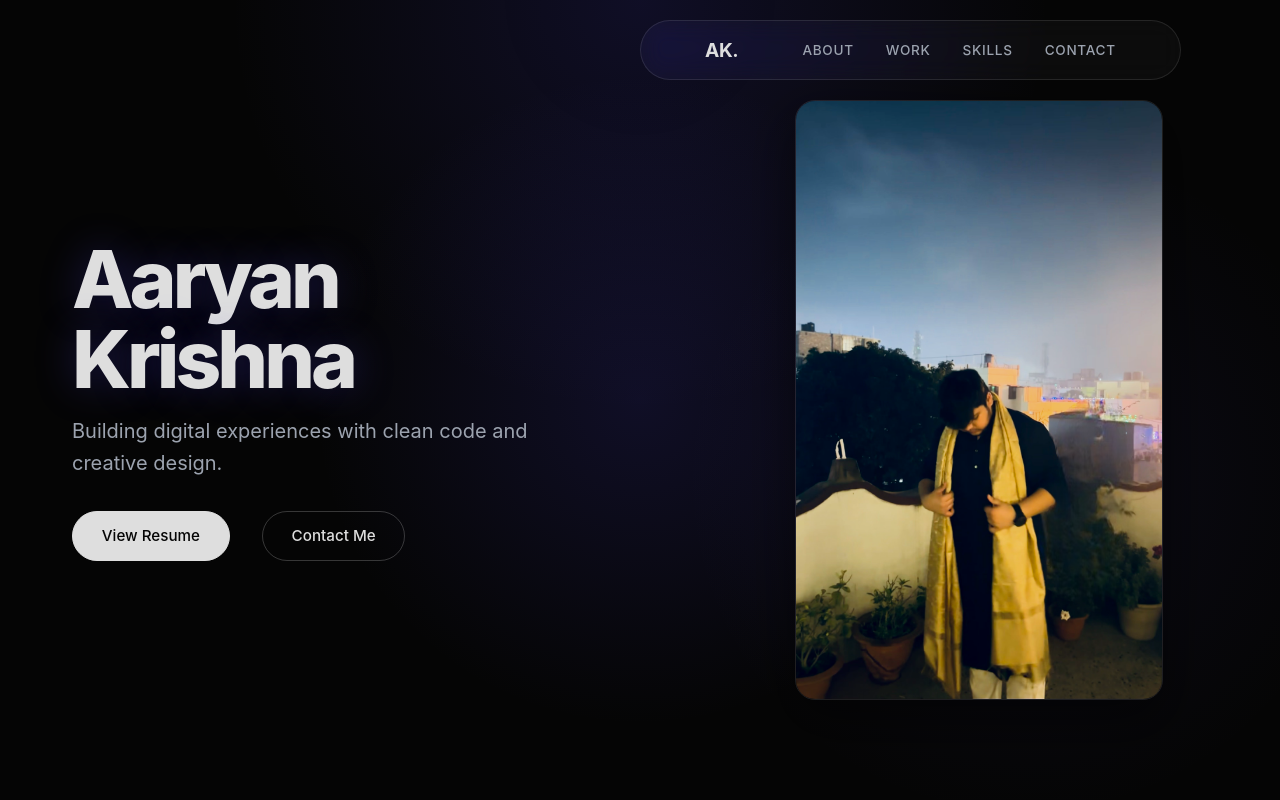
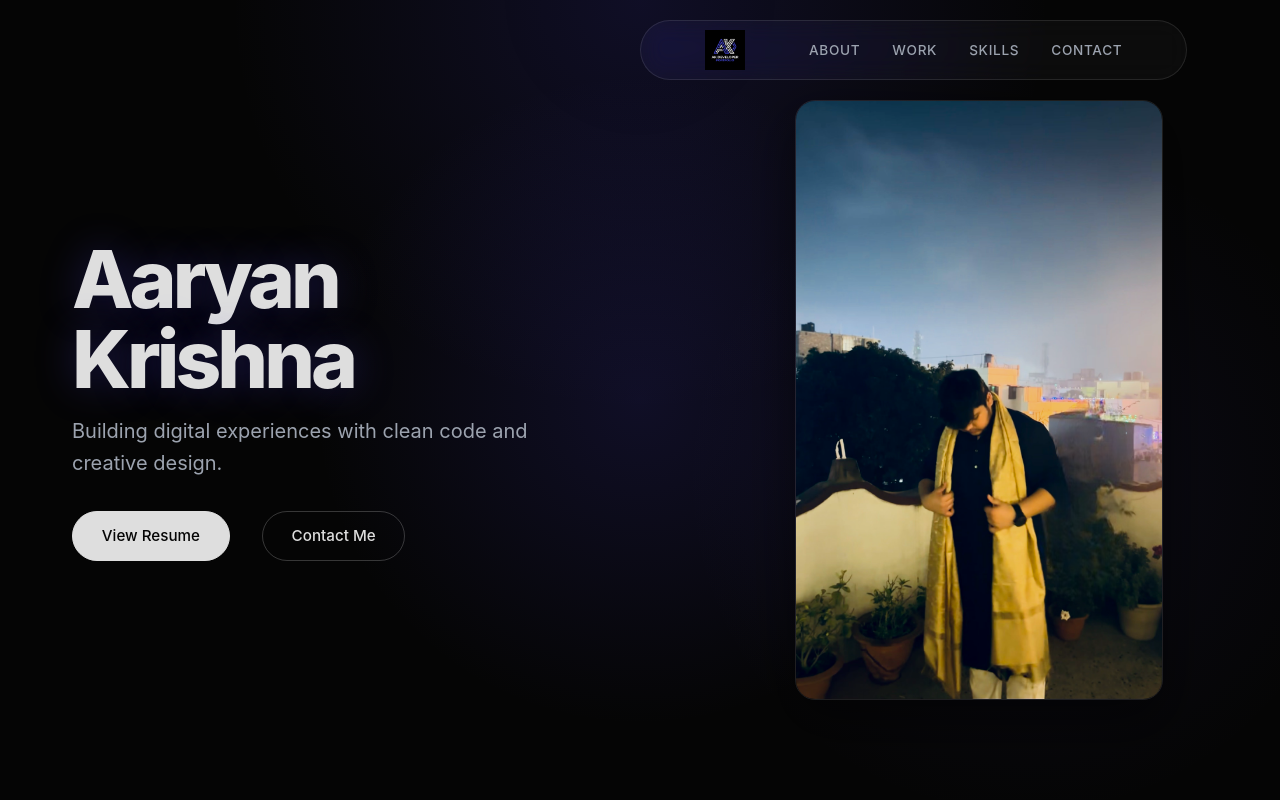
Before and after one commit to aaryan-codes56/portfolio, a React (Vite) app: page / in a window 1280 px wide. Shown: the top 800 px of the page. Built offline with nearby package versions, Linux system fonts and the light colour scheme.

Commit message:
Branding: New AK Logo and Favicon

```diff
--- a/index.html
+++ b/index.html
@@ -2,9 +2,9 @@
 <html lang="en">
   <head>
     <meta charset="UTF-8" />
-    <link rel="icon" type="image/svg+xml" href="/vite.svg" />
+    <link rel="icon" type="image/png" href="/logo.png" />
     <meta name="viewport" content="width=device-width, initial-scale=1.0" />
-    <title>portfolio_2</title>
+    <title>Aaryan Krishna | Portfolio</title>
   </head>
   <body>
     <div id="root"></div>
--- a/src/components/Navbar/Navbar.jsx
+++ b/src/components/Navbar/Navbar.jsx
@@ -1,6 +1,8 @@
 import React, { useState, useEffect } from 'react';
 import './Navbar.css';
 import { motion, AnimatePresence } from 'framer-motion';
+
+import logo from '../../assets/logo.png';
 
 const Navbar = () => {
     const [isScrolled, setIsScrolled] = useState(false);
@@ -30,7 +32,7 @@ const Navbar = () => {
         >
             <div className="navbar-container container">
                 <div className="logo" onClick={() => window.scrollTo({ top: 0, behavior: 'smooth' })}>
-                    AK.
+                    <img src={logo} alt="AK Logo" style={{ height: '40px', width: 'auto' }} />
                 </div>
                 <ul className="nav-links">
                     <li onClick={() => scrollToSection('about')}>About</li>
```
Also changed, not shown: public/logo.png (added), src/assets/logo.png (added).
